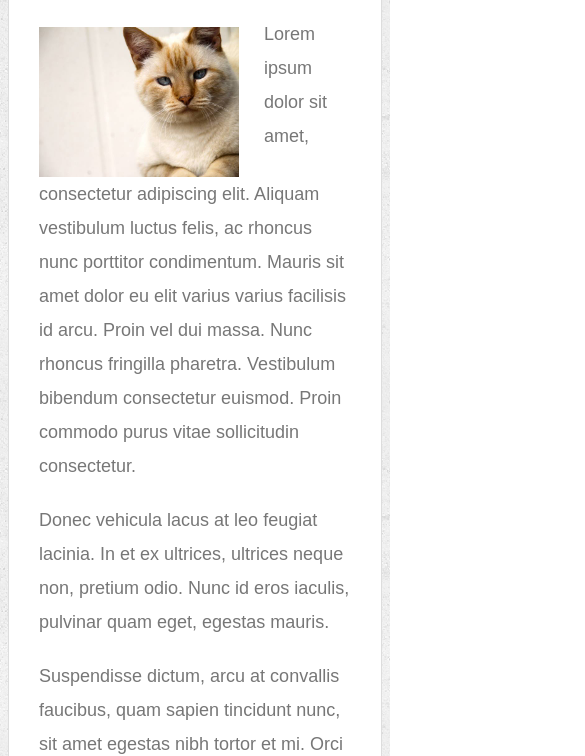
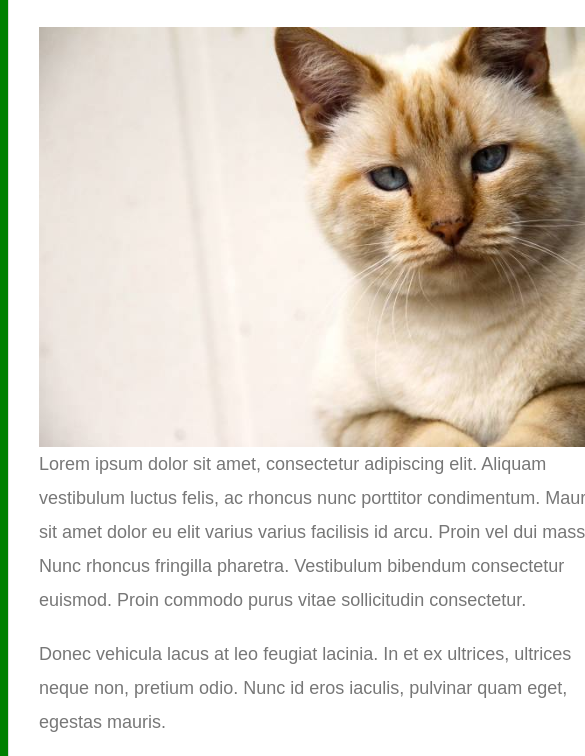
Before and after one commit to andresjgonzalez6/Responsive-Portfolio, a plain HTML site: page index.html in a window 390 px wide. Shown: the part 269-1025 px from the top of the page, 585 px wide, since content can reach past the window. Drawn offline with Linux system fonts and the light colour scheme.

Commit message:
hw2almostdone

```diff
--- a/assets/css/style.css
+++ b/assets/css/style.css
@@ -215,3 +215,43 @@ input[type=submit] {
   background: #4aaaa5;
   border: 0 none;
 }
+
+/* HW2 Media Queries*/
+
+@media screen and (max-width: 980px) {
+  body{background:red;
+  }
+  #main-container{
+    max-width: 650px;
+    float: left;
+  }
+}
+
+@media screen and (max-width: 768px) {
+  body{background:blue;
+  }
+  .auth-image{
+    width: 300px;
+  }
+  #main-container{
+    max-width: 750px;
+  }
+}
+
+@media screen and (max-width: 640px) {
+  body{background:green;
+  }
+  header{position: static;
+  }
+  .auth-image{
+    width: 560px;
+  }
+  #main-container{
+    min-width: 624px;
+  }
+  .work{
+    min-width: 565px;
+
+
+  }
+}
--- a/index.html
+++ b/index.html
@@ -5,6 +5,7 @@
   <meta charset="UTF-8">
   <title>About | Your Name</title>
   <link rel="stylesheet" type="text/css" href="assets/css/style.css">
+  <meta name="viewport" content="width=device-width, initial-scale=1.0">
 </head>
 
 <body>
```
Also changed, not shown: contact.html (+1 -0 lines), portfolio.html (+1 -0 lines).
